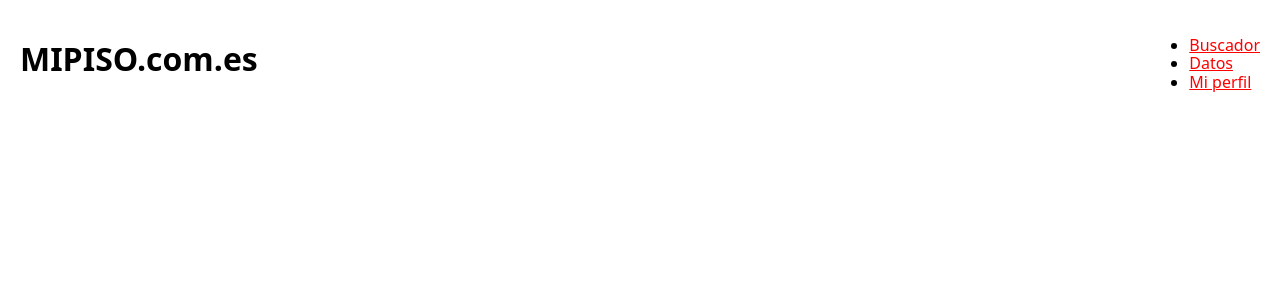
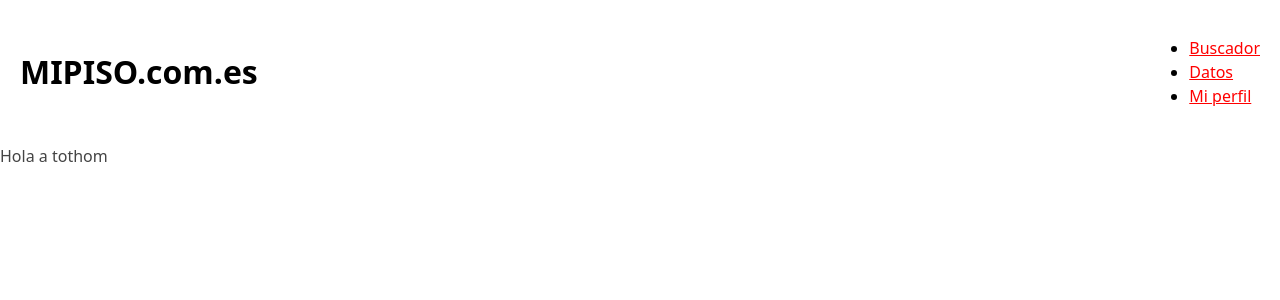
Before and after one commit to Espai-React/react-avancat, a React (Vite) app in the folder projecte/: page / in a window 1280 px wide. Shown: the top 300 px of the page. Built offline with nearby package versions, Linux system fonts and the light colour scheme.

Commit message:
Actualització

```diff
--- /dev/null
+++ b/projecte/src/components/atoms/Text.ts
@@ -0,0 +1,10 @@
+import styled from 'styled-components';
+import { colors, dimensions } from '../../styles/index';
+
+export const Text = styled.p`
+	font-size: ${dimensions.font.base};
+	font-weight: 400;
+	line-height: 1.5;
+	color: ${colors.font.text};
+	margin: 0;
+`;
--- /dev/null
+++ b/projecte/src/components/atoms/index.ts
@@ -0,0 +1 @@
+export { Text } from './Text';
--- a/projecte/src/components/layouts/Header/header.css
+++ b/projecte/src/components/layouts/Header/header.css
@@ -1,5 +1,6 @@
 .header {
   display: flex;
   justify-content: space-between;
+  align-items: center;
   padding: 20px;
 }
--- a/projecte/src/components/molecules/Nav/Nav.tsx
+++ b/projecte/src/components/molecules/Nav/Nav.tsx
@@ -1,5 +1,6 @@
 import { FC } from 'react';
 import "./nav.css";
+import { Text } from '../../atoms';
 
 
 type TNav = {
@@ -14,7 +15,8 @@
     <ul>
       {links.map((link) => (
         <li key={link.url}>
-          <a href={link.url}>{link.name}</a>
+          <Text as="a" href={link.url}>{link.name}</Text>
+          {/* <a href={link.url}>{link.name}</a> */}
         </li>
       ))}
     </ul>
--- a/projecte/src/pages/Home.tsx
+++ b/projecte/src/pages/Home.tsx
@@ -1,6 +1,6 @@
-import Header from "../components/layouts";
-import { Nav } from "../components/molecules";
-
+import Header from '../components/layouts';
+import { Nav } from '../components/molecules';
+import { Text } from '../components/atoms';
 
 const links = [
   { name: 'Buscador', url: '/buscador' },
@@ -10,10 +10,13 @@
 
 const Home = () => {
   return (
-    <Header>
-      <h1>MIPISO.com.es</h1>
-      <Nav links={links} />
-    </Header>
+    <>
+      <Header>
+        <h1>MIPISO.com.es</h1>
+        <Nav links={links} />
+      </Header>
+      <Text>Hola a tothom</Text>
+    </>
   );
 };
 
--- a/projecte/src/styles/colors.ts
+++ b/projecte/src/styles/colors.ts
@@ -1,3 +1,6 @@
 export const colors = {
   primary: '#000000',
+  font: {
+    text: "#444444"
+  }
 };
--- a/projecte/src/styles/dimensions.ts
+++ b/projecte/src/styles/dimensions.ts
@@ -1,7 +1,7 @@
 export const dimensions = {
-	font: {
-		small: 12,
-		medium: 18,
-		large: 24,
-	}
+  font: {
+    small: '0.75rem',
+    base: '1rem',
+    large: '1.25rem',
+  },
 };
--- a/projecte/src/styles/index.ts
+++ b/projecte/src/styles/index.ts
@@ -1,4 +1,4 @@
 import { colors } from './colors';
 import { dimensions } from './dimensions';
 
-export default { colors, dimensions };
+export { colors, dimensions };
```
Also changed, not shown: 1 other file (tests, documents, lock files or other folders).
